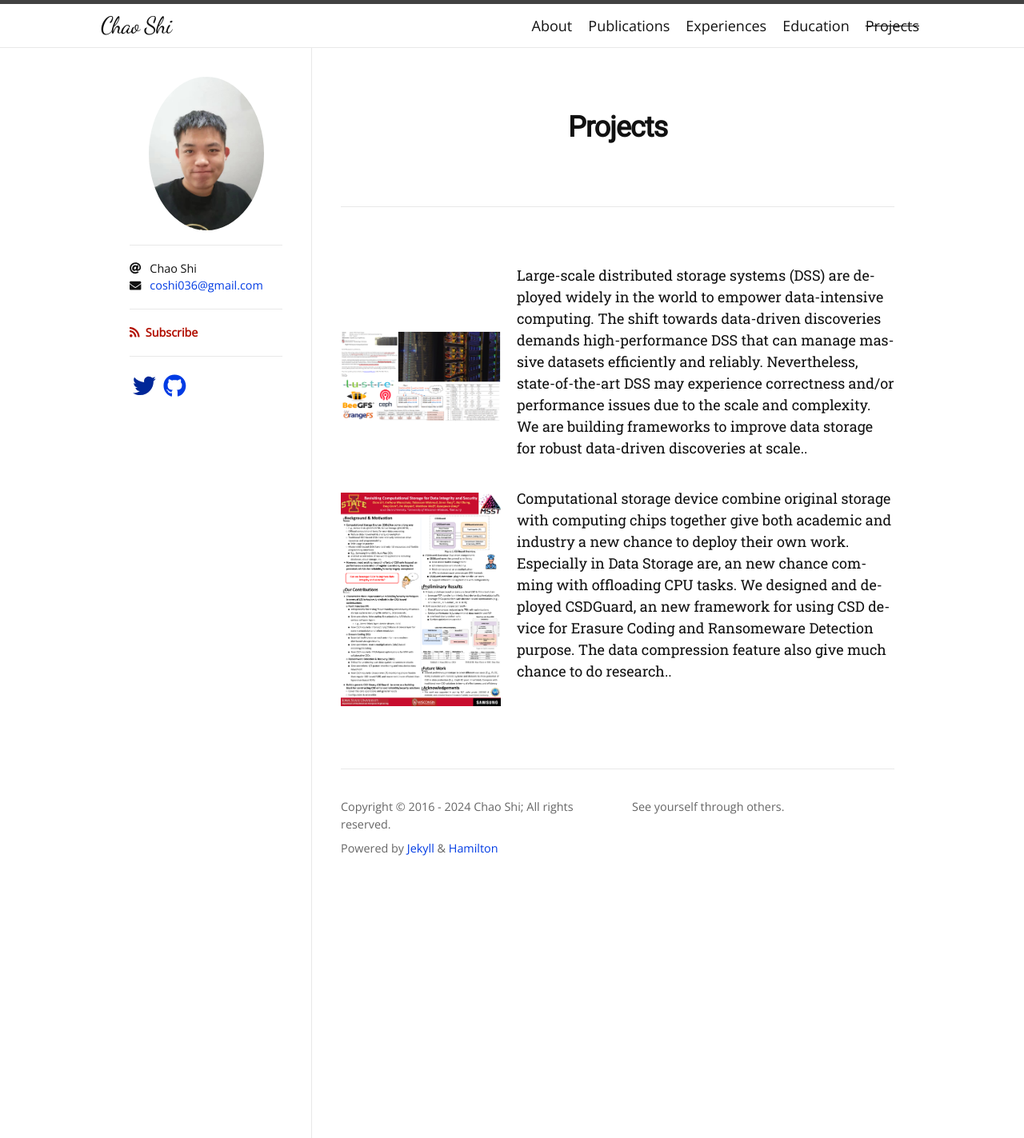
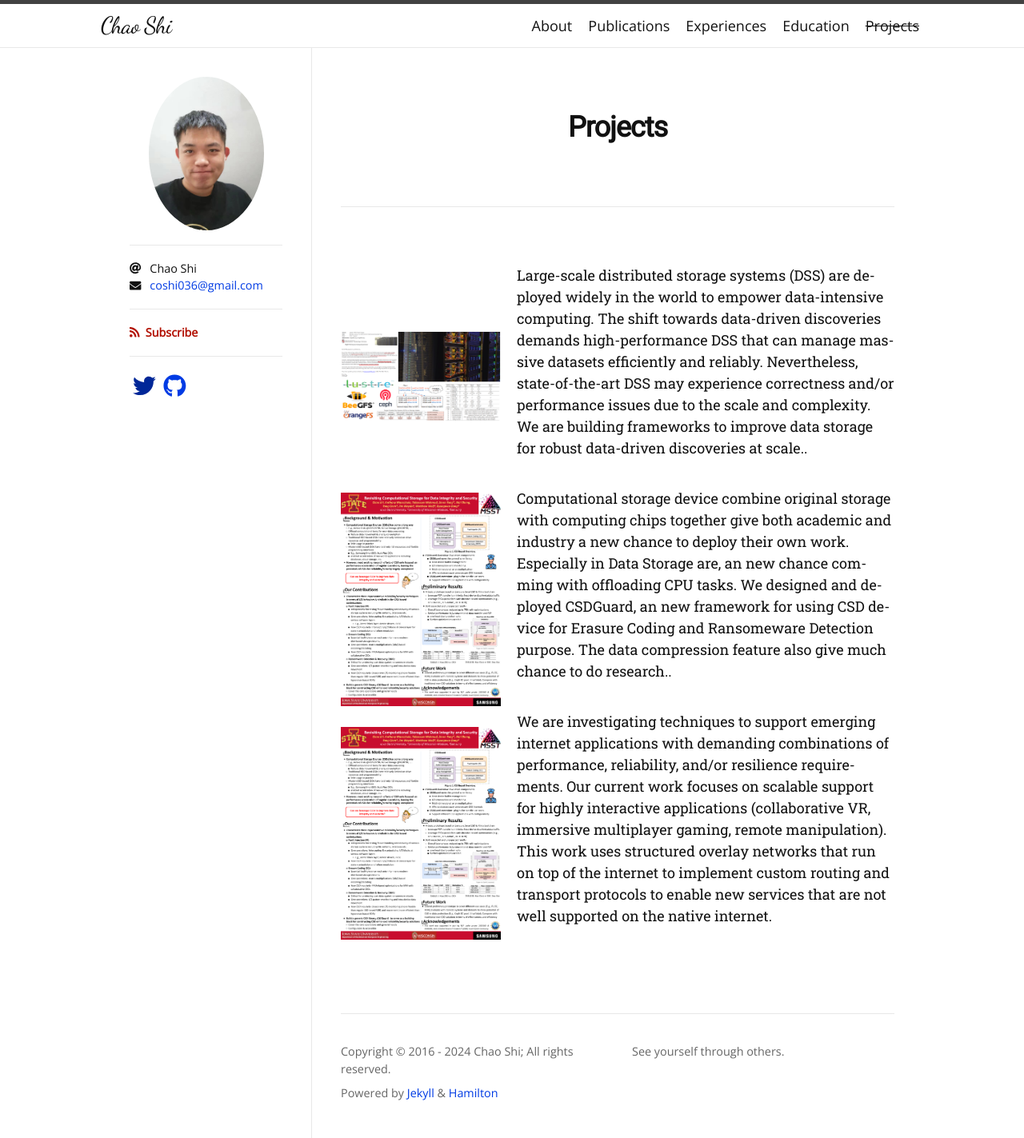
Before and after one commit to ChaoShi036/ChaoShi036.github.io, a Jekyll site: the page built from projects.md, in a window 1280 px wide. Shown: the whole page at 80% size. Built offline with Jekyll 4.4.1, drawn with Linux system fonts in a browser that asks for light colours; nearby versions of some CDN libraries; some web fonts are replaced.

Commit message:
Update projects.md

```diff
--- a/projects.md
+++ b/projects.md
@@ -13,3 +13,10 @@ permalink: /projects/
   <img src="/Poster_msst24.png" style="width: 200px; margin-right: 20px;">
   <p>Computational storage device combine original storage with computing chips together give both academic and industry a new chance to deploy their own work. Especially in Data Storage are, an new chance comming with offloading CPU tasks. We designed and deployed CSDGuard, an new framework for using CSD device for Erasure Coding and Ransomeware Detection purpose. The data compression feature also give much chance to do research.. </p>
 </div>
+
+<div style="display: flex; align-items: center;">
+  <img src="/Poster_msst24.png" style="width: 200px; margin-right: 20px;">
+  <p>We are investigating techniques to support emerging internet applications with demanding combinations of performance, reliability, and/or resilience requirements. Our current work focuses on scalable support for highly interactive applications (collaborative VR, immersive multiplayer gaming, remote manipulation).
+
+This work uses structured overlay networks that run on top of the internet to implement custom routing and transport protocols to enable new services that are not well supported on the native internet. </p>
+</div>
```
